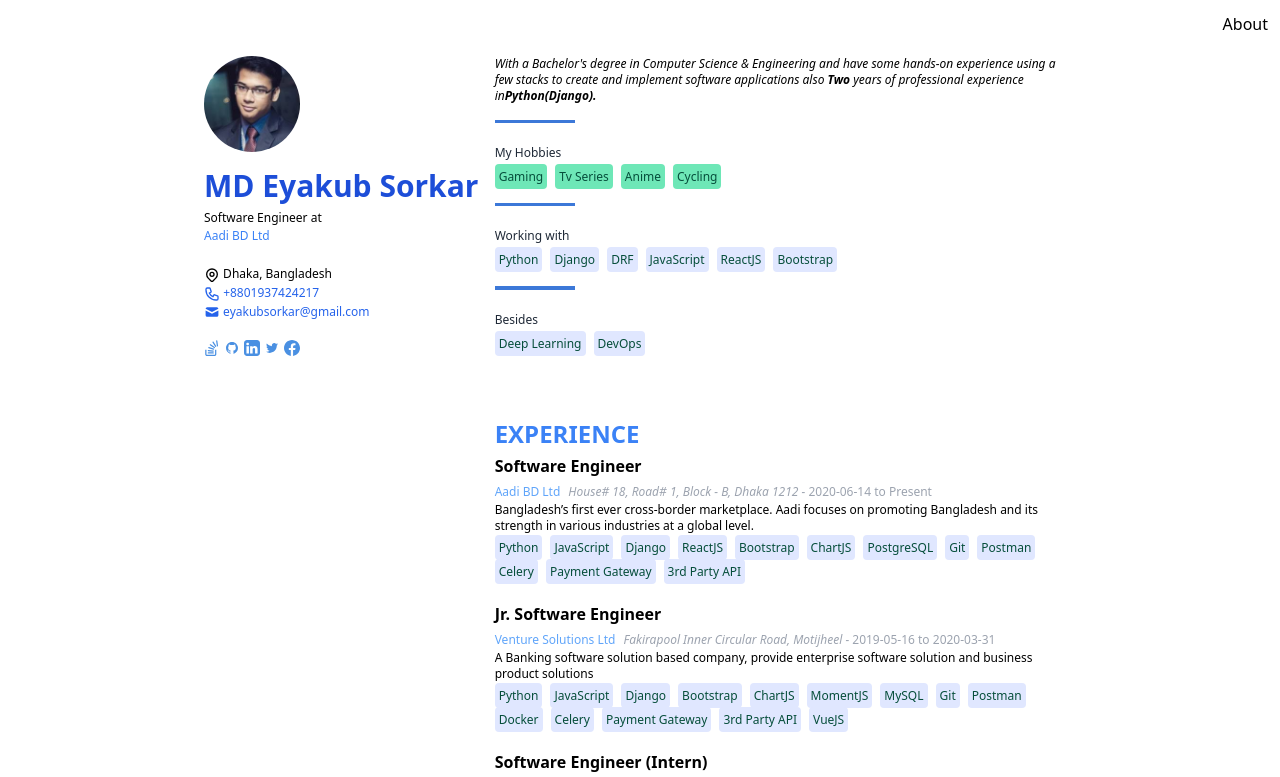
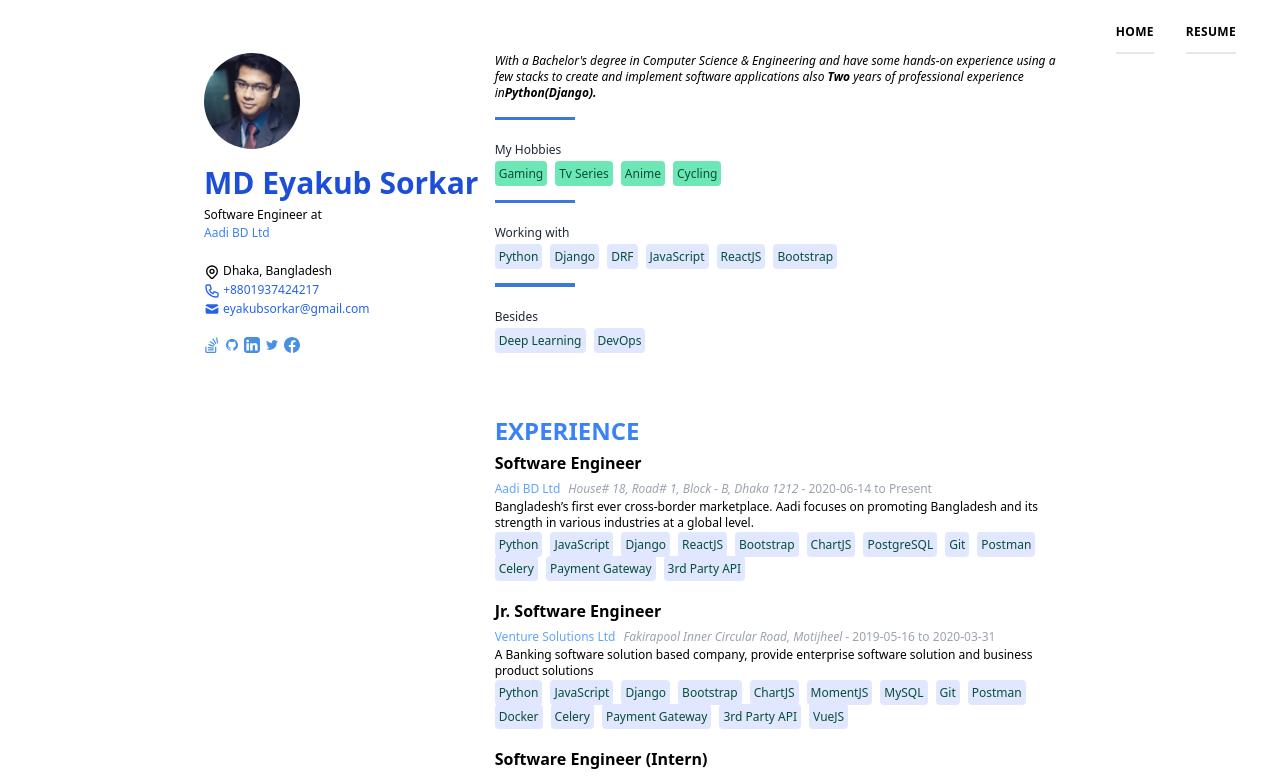
Before and after one commit to Eyakub/eyakub.me, a React (Create React App) app in the folder portfolio_react_api/: page / in a window 1280 px wide. Shown: the top 777 px of the page. Built offline with nearby package versions, Linux system fonts and the light colour scheme.

Commit message:
working on navitem

```diff
--- a/portfolio_react_api/package.json
+++ b/portfolio_react_api/package.json
@@ -10,6 +10,7 @@
     "axios": "^0.21.1",
     "react": "^17.0.1",
     "react-dom": "^17.0.1",
+    "react-router-dom": "^5.2.0",
     "react-scripts": "4.0.3",
     "web-vitals": "^1.1.1"
   },
--- a/portfolio_react_api/src/App.js
+++ b/portfolio_react_api/src/App.js
@@ -1,21 +1,28 @@
-import React from 'react';
+import React, { Susponse } from 'react';
 import About from './pages/About';
+import NavBar from './components/Navbar/Navbar';
 import { demo_data } from "./data/demo";
+import { Route, BrowserRouter as Router, Switch } from 'react-router-dom';
 
 function App() {
   return (
-    <div className="App p-3 lg:container mx-auto md:container md:mx-auto sm:container sm:mx-auto">
-      <div className="grid grid-cols-1 justify-items-end">
-        <ul className="list-none inline">
-          <li>About</li>
-        </ul>
+    <Router>
+      <div className="App p-3 lg:container mx-auto md:container md:mx-auto sm:container sm:mx-auto">
+        {/* Narbar */}
+        <NavBar />
+
+        <Switch>
+          {/* information body */}
+          <Route exact path="/">
+            <About info={demo_data} />
+          </Route>
+          <Route exact path="/resume">
+            <h1>Test</h1>
+          </Route>
+        </Switch>
       </div>
-
-      {/* information body */}
-      <div className="mt-5 ">
-        <About info={demo_data} />
-      </div>
-    </div>);
+    </Router >
+  );
 }
 
 export default App;
--- /dev/null
+++ b/portfolio_react_api/src/components/Navbar/Navbar.jsx
@@ -0,0 +1,20 @@
+import React from 'react';
+import NavItem from './Navitem';
+const NavBar = () => {
+    return (
+      <div className="grid grid-cols-1 justify-items-end">
+        {/* <div className="App p-3 lg:container mx-auto md:container md:mx-auto sm:container sm:mx-auto"> */}
+          <div className="grid grid-cols-1 justify-items-end">
+            <nav class="bg-white">
+              <div class="-mb-px flex justify-center">
+                <NavItem itemName="Home" toLink="/" />
+                <NavItem itemName="Resume" toLink="/resume" />
+              </div>
+            </nav>
+          </div>
+        {/* </div> */}
+      </div>
+    )
+}
+
+export default NavBar;
--- /dev/null
+++ b/portfolio_react_api/src/components/Navbar/Navitem.jsx
@@ -0,0 +1,19 @@
+import React from 'react';
+import {Link} from 'react-router-dom';
+
+const NavItem = ({itemName, toLink}) => {
+    return (
+      <Link class="
+        no-underline
+        text-teal-dark
+        border-b-2
+        border-teal-dark uppercase
+        tracking-wide
+        font-bold text-xs
+        py-3 mr-8" to={toLink}>
+          {itemName}
+      </Link>
+    )
+}
+
+export default NavItem;
```
Also changed, not shown: 1 other file (tests, documents, lock files or other folders).
